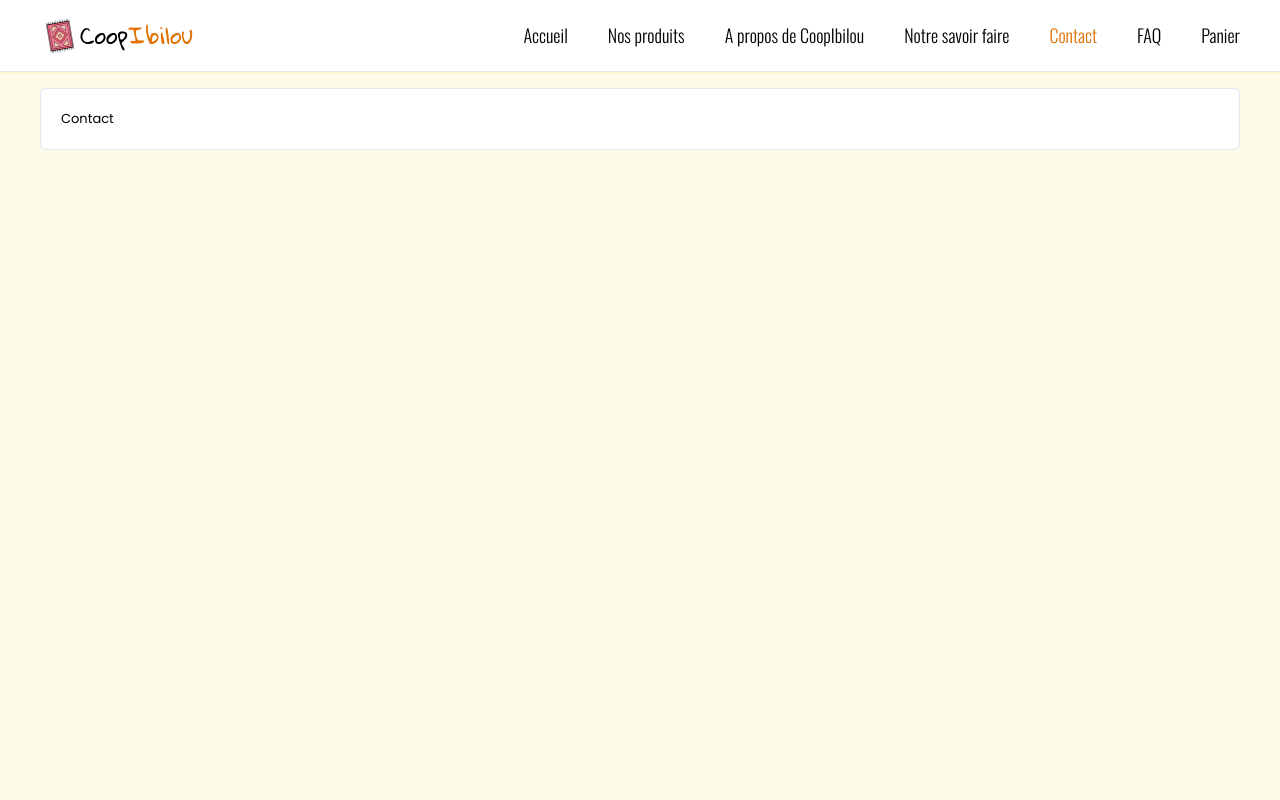
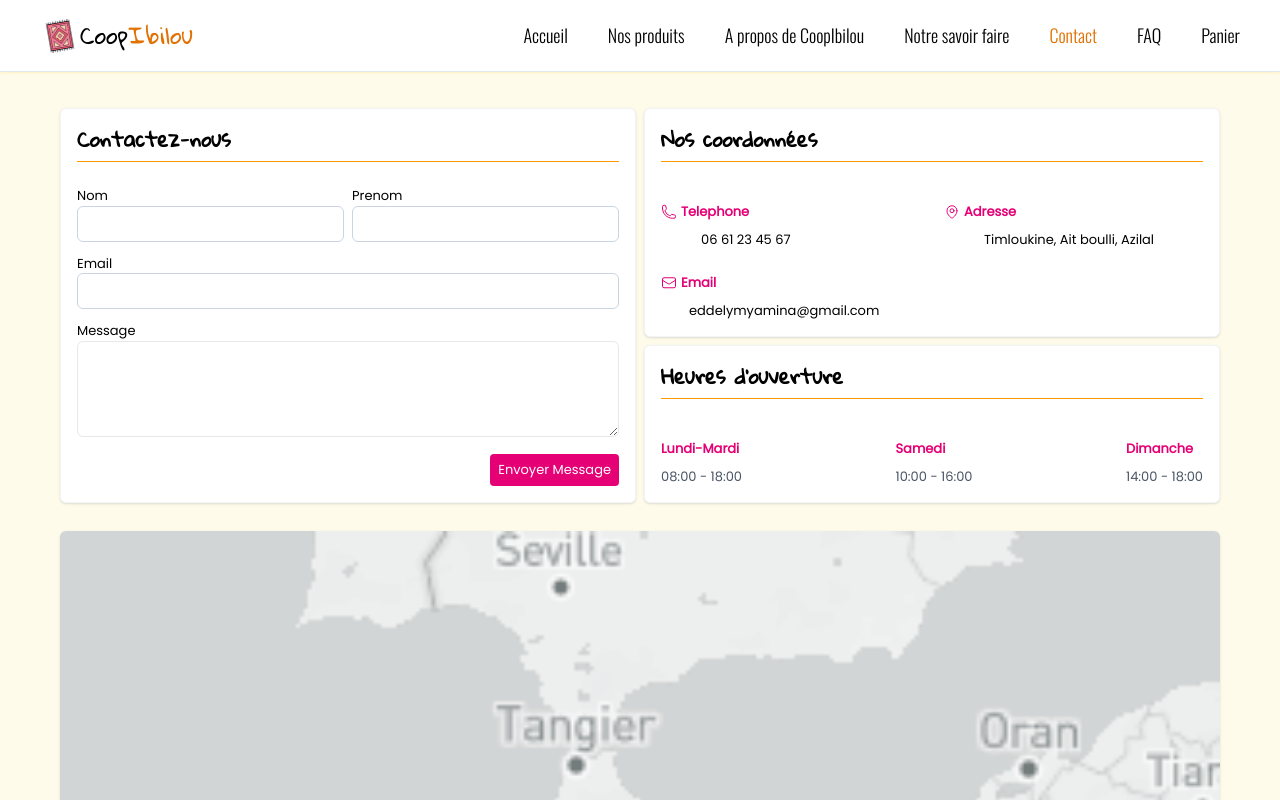
Before and after one commit to eddelymy/site-coopibilou, a Vue app: page /contact in a window 1280 px wide. Built offline with nearby package versions, Linux system fonts and the light colour scheme.

Commit message:
fix contact page

```diff
--- a/src/assets/style/base.css
+++ b/src/assets/style/base.css
@@ -63,4 +63,32 @@ body {
   .btn{
     @apply bg-amber-600 text-white px-2 py-1 text-[11px] rounded-md hover:bg-amber-400 hover:text-slate-700
   }
+  textarea {
+    @apply p-3 h-24 w-full rounded-md border border-[#e8e8e8] text-black text-xs focus:outline-none focus:ring-0 focus:border-slate-300 placeholder:text-zinc-300 read-only:bg-gray-100;
+  }
+  input[type='text'],
+  input[type='password'],
+  input[type='search'],
+  input[type='number'],
+  input[type='email'] {
+    @apply w-full px-3 h-9 rounded-md border border-slate-300 text-black text-xs placeholder:text-zinc-300 focus:outline-none focus:ring-0;
+  }
+
+  input[type='text']:focus,
+  input[type='password']:focus,
+  input[type='search']:focus,
+  input[type='number']:focus,
+  input[type='email']:focus,select:focus {
+    @apply border-orange-300;
+  }
+  textarea:focus,
+  [type='text']:focus {
+    @apply border-orange-300;
+  }
+   button[type="submit"] {
+    @apply h-8 px-2 py-1 bg-pink-600 text-white rounded flex items-center justify-center gap-2 focus:outline-none focus:ring-0 disabled:opacity-50 hover:opacity-90;
+  }
+  .error-message {
+    @apply text-rose-600 text-[11px];
+  }
 }
--- /dev/null
+++ b/src/components/common/FlashMessage.vue
@@ -0,0 +1,56 @@
+<template>
+  <div class="flex flex-row p-2">
+    <div id="flash-error" class="border hidden-flash">
+      <div class="mr-2">
+      </div>
+      <div class="flash-content w-fit"></div>
+    </div>
+
+    <div id="flash-success" class="hidden-flash">
+      <div class="mr-2">
+      </div>
+      <div class="flash-content"></div>
+    </div>
+  </div>
+</template>
+
+<script setup>
+</script>
+
+<style scoped lang="postcss">
+.hidden-flash {
+  display: none;
+}
+
+.visible-flash {
+  display: flex;
+  align-items: center;
+  margin-right: 3%;
+  background-color: white;
+  z-index: 11000;
+  padding: 10px 20px;
+  border-radius: 7px;
+  white-space: nowrap;
+  animation: fadeInRight 1s ease-in-out;
+}
+
+#flash-error {
+  color: #721c24;
+  background-color: #f8d7da;
+  border-color: #f5c6cb;
+}
+
+#flash-success {
+  color: #155724;
+  background-color: #d4edda;
+  border-color: #c3e6cb;
+}
+
+@keyframes fadeInRight {
+  from {
+    transform: translateX(30%);
+  }
+  to {
+  }
+}
+</style>
--- a/src/components/common/GlobaleComponent.vue
+++ b/src/components/common/GlobaleComponent.vue
@@ -1,5 +1,5 @@
 <template>
-  <div class=" w-full h-screen flex flex-col overflow-hidden">
+  <div class=" w-full h-screen relative flex flex-col overflow-hidden">
     <div class="w-full">
       <HeaderComponent/>
     </div>
@@ -7,9 +7,15 @@
     <div class="h-full w-full max-h-screen overflow-y-auto bg-amber-50">
       <RouterView />
     </div>
+    <div class="absolute bottom-14 right-4">
+      <FlashMessage />
+    </div>
   </div>
+
 </template>
 
 <script setup >
 import HeaderComponent from './HeaderComponent.vue';
+import FlashMessage from "./FlashMessage.vue"
+
 </script>
--- a/src/main.js
+++ b/src/main.js
@@ -1,4 +1,5 @@
 import './assets/style/main.css'
+import flashMessagePlugin from "@/plugins/flashMessagePlugin.js";
 
 import { createApp } from 'vue'
 import { createPinia } from 'pinia'
@@ -10,5 +11,6 @@ const app = createApp(App)
 
 app.use(createPinia())
 app.use(router)
+app.use(flashMessagePlugin)
 
 app.mount('#app')
--- /dev/null
+++ b/src/plugins/flashMessagePlugin.js
@@ -0,0 +1,22 @@
+export default (app) => {
+  window.flash = (content, type = 'success') => {
+    const flash = document.getElementById(`flash-${type}`)
+
+    flash.classList.remove('hidden-flash')
+    flash.classList.add('visible-flash')
+    flash.querySelector('.flash-content').innerText = content
+
+    setTimeout(() => {
+      flash.classList.replace('visible-flash', 'hidden-flash')
+    }, 5000)
+  }
+  window.closeToast = (id) => {
+    let flash = document.getElementById(id)
+
+    if (flash) {
+      flash.classList.replace('visible-flash', 'hidden-flash')
+    }
+  }
+
+  app.config.globalProperties.flash = window.flash
+}
--- /dev/null
+++ b/src/validation/validate.js
@@ -0,0 +1,34 @@
+export default class Validator {
+  constructor(rules = {}) {
+    this.rules = rules;
+  }
+
+  validate(formData, callback) {
+    const emailPattern = new RegExp('^[\\w-\\.]+@([\\w-]+\\.)+[\\w-]{2,4}$');
+    for (const key in formData) {
+      const rule = this.rules[key]
+      let min = rule.find((el) => el.includes('min'))
+      let max = rule.find((el) => el.includes('max'))
+
+      if (rule.includes('required') && !formData[key]) {
+        callback({[key]: 'Ce champ est obligatoire.'})
+      }
+
+      if (min && formData[key] && formData[key].length < min.split(':')[1]) {
+        callback({[key]: `Ce champ doit avoir au minimun ${min.split(':')[1]} caractères.`})
+      }
+
+      if (max && formData[key] && formData[key].length > max.split(':')[1]) {
+        callback({[key]: `Ce champ doit avoir au maximum ${max.split(':')[1]} caractères.`})
+      }
+
+      if (rule.includes('email') && !emailPattern.test(formData[key])) {
+        callback({[key]: 'Veuillez saisir une adresse mail valide.'})
+      }
+    }
+  }
+
+  getRules() {
+    return this.rules;
+  }
+}
--- a/src/views/ContactView.vue
+++ b/src/views/ContactView.vue
@@ -1,9 +1,149 @@
 <template>
   <div class="flex justify-center p-4">
-    <div class="min-lg:w-[1200px] w-full h-full bg-white p-5 flex flex-col gap-10 rounded-md border border-slate-200">
-      Contact
+    <div class="min-lg:w-[1200px] w-full h-full p-5 flex flex-col gap-7">
+
+      <div class="grid lg:grid-cols-2 gap-2">
+        <div class="border border-slate-100 rounded-md p-4 bg-white shadow">
+          <h2 class="pb-2">Contactez-nous</h2>
+          <hr>
+          <form class="flex flex-col gap-3 pt-6" @submit.prevent="submit">
+            <div class="grid grid-cols-2 gap-2">
+              <div>
+                <label>Nom</label>
+                <input type="text" v-model="user.lastName"/>
+                <span v-if="errors.lastName" class="error-message">{{ errors.lastName }}</span>
+
+              </div>
+              <div>
+                <label>Prenom</label>
+                <input type="text" v-model="user.firstName"/>
+                <span v-if="errors.firstName" class="error-message">{{ errors.firstName }}</span>
+              </div>
+            </div>
+
+            <div>
+              <label>Email</label>
+              <input type="email" v-model="user.email"/>
+              <span v-if="errors.email" class="error-message">{{ errors.email }}</span>
+            </div>
+            <div>
+              <label>Message</label>
+              <textarea v-model="user.msg"></textarea>
+              <span v-if="errors.msg" class="error-message">{{ errors.msg }}</span>
+            </div>
+            <div class="flex justify-end">
+              <button type="submit">Envoyer Message</button>
+            </div>
+
+          </form>
+        </div>
+        <div class="flex flex-col gap-2">
+          <div class="border border-slate-100 rounded-md  p-4 bg-white shadow">
+          <h2 class="pb-2">Nos coordonnées</h2>
+          <hr>
+          <div class="pt-10 grid grid-cols-2 gap-6">
+            <div class="flex flex-col gap-2">
+              <div class="flex gap-1 text-pink-600">
+                <PhoneIcon class="w-4"/>
+                <span class="font-bold">Telephone</span>
+              </div>
+              <span class="pl-10"> 06 61 23 45 67</span>
+            </div>
+            <div class="flex flex-col gap-2">
+              <div class="flex gap-1 text-pink-600">
+                <MapPinIcon class="w-4"/>
+                <span class=" font-bold">Adresse</span>
+              </div>
+              <span class="pl-10"> Timloukine, Ait boulli, Azilal</span>
+            </div>
+            <div class="flex flex-col gap-2">
+              <div class="flex gap-1 text-pink-600">
+                <EnvelopeIcon class="w-4"/>
+                <span class=" font-bold">Email</span>
+              </div>
+              <span class="pl-7"> eddelymyamina@gmail.com</span>
+            </div>
+
+          </div>
+        </div>
+        <div class="border border-slate-100 rounded-md  p-4 bg-white shadow">
+          <h2 class="pb-2">Heures d'ouverture</h2>
+          <hr>
+          <div class="pt-10 flex justify-between">
+            <div class="flex flex-col gap-2">
+              <span class="font-bold text-pink-600">Lundi-Mardi</span>
+              <span class="text-gray-600"> 08:00 - 18:00</span>
+            </div>
+            <div class="flex flex-col gap-2">
+              <span class="font-bold text-pink-600">Samedi</span>
+              <span class="text-gray-600"> 10:00 - 16:00</span>
+            </div>
+            <div class="flex flex-col gap-2">
+              <span class="font-bold text-pink-600">Dimanche</span>
+              <span class="text-gray-600"> 14:00 - 18:00</span>
+            </div>
+          </div>
+        </div>
+        </div>
+
+      </div>
+      <div class=" h-[600px] bg-[url(@/assets/images/localisation.png)] bg-cover rounded-md shadow p-6">
+        <!-- <img src="@/assets/images/localisation.png" class="w-full h-100" /> -->
+      </div>
     </div>
   </div>
 </template>
 
-<script setup></script>
+<script setup>
+import { PhoneIcon } from '@heroicons/vue/24/outline';
+import { MapPinIcon } from '@heroicons/vue/24/outline';
+import { EnvelopeIcon } from '@heroicons/vue/24/outline';
+import Validator from '@/validation/validate';
+import {ref} from 'vue'
+
+const user = ref({})
+const errors = ref({})
+
+function validateData() {
+  const rules = {
+    lastName: ['required'],
+    firstName: ['required'],
+    email: ['required','email'],
+    msg: ['required','min:10'],
+
+  }
+
+  const validator = new Validator(rules)
+
+  validator.validate({
+    lastName: user.value.lastName,
+    firstName: user.value.firstName,
+    email: user.value.email,
+    msg: user.value.msg,
+
+  }, (message) => {
+    errors.value = message
+
+    throw {
+      response: {
+        data: {
+          message: 'Veuillez compléter les champs obligatoires svp'
+        }
+      }
+    }
+  })
+}
+function submit(){
+  try{
+    validateData()
+    errors.value = {}
+    user.value = {}
+  }catch(error){
+    const message = error?.response?.data?.message || 'Erreur! Veuillez réessayer plus tard!'
+    flash(message,'error')
+  }finally{
+
+  }
+}
+
+</script>
```
Also changed, not shown: src/assets/images/localisation.png (added).
